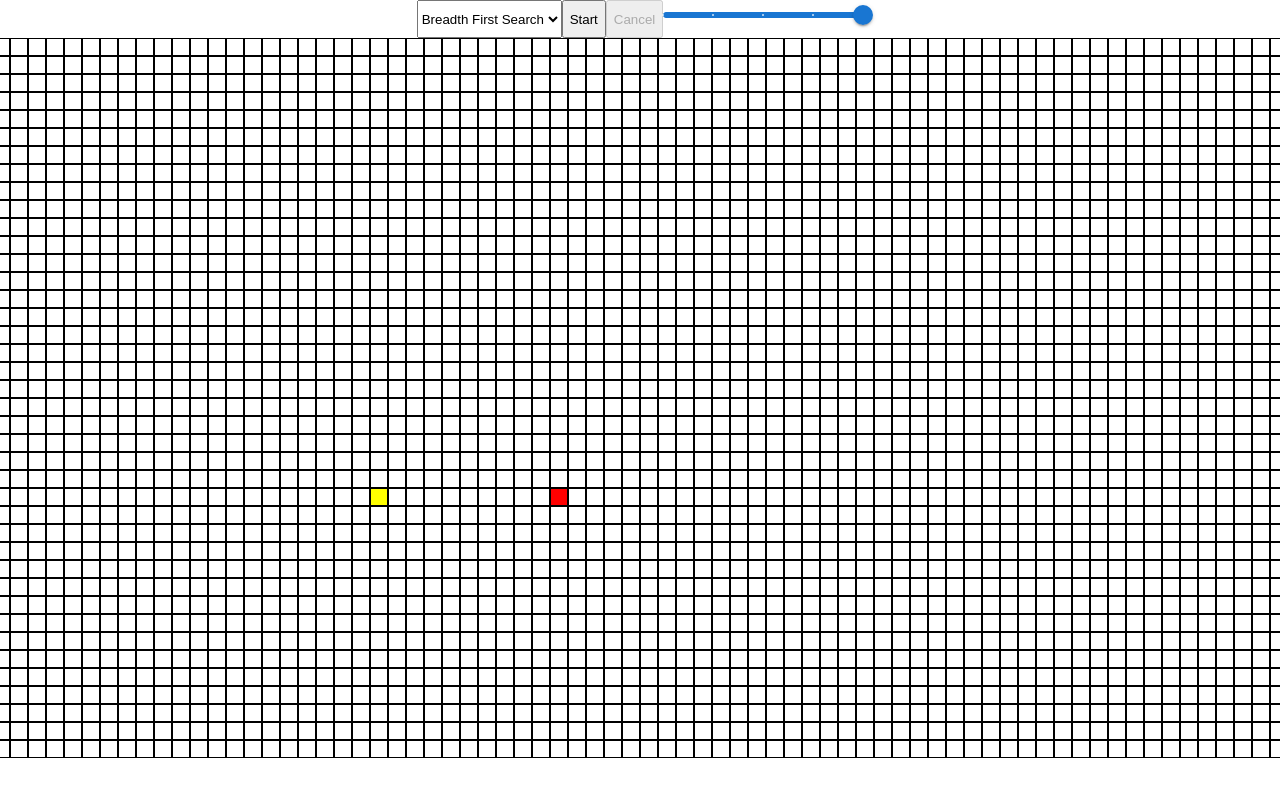
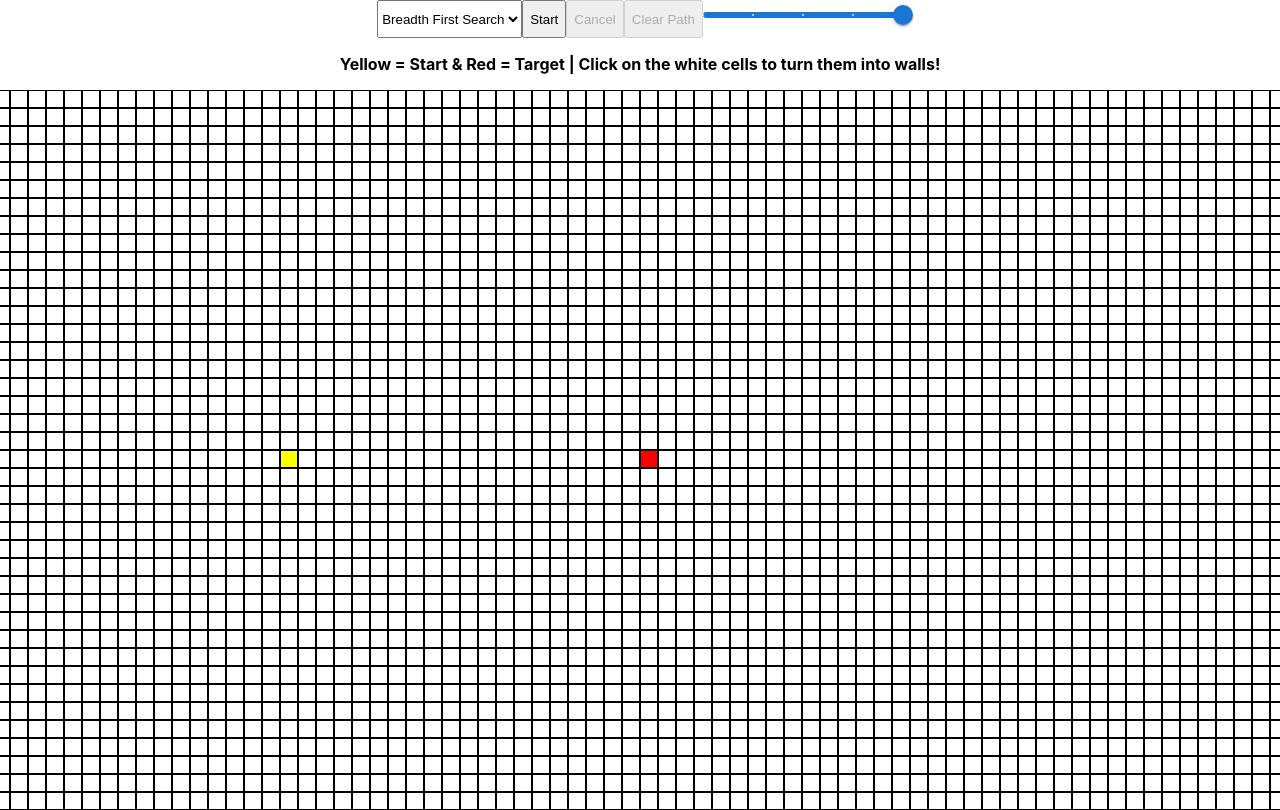
Before and after one commit to stephenjusto247/visualizing-search, a React (Create React App) app: page / in a window 1280 px wide. Shown: the top 810 px of the page. Built offline with nearby package versions, Linux system fonts and the light colour scheme.

Commit message:
implement ability to clear path and change start and target positions

```diff
--- a/src/App.jsx
+++ b/src/App.jsx
@@ -1,4 +1,4 @@
-import React, { useContext, useState } from 'react';
+import React, { useContext, useState, useEffect } from 'react';
 import Box from '@mui/material/Box';
 import Stack from '@mui/material/Stack';
 import Slider from '@mui/material/Slider';
@@ -14,6 +14,10 @@ function App() {
   const [delay, setdelay] = useState(9);
   const [timeouts, setTimeouts] = useState([]);
   const GRIDSIZE = { numRows: 40, numCols: 80 };
+
+  useEffect(() => {
+    console.log(state.started);
+  }, [state]);
 
   function animateShortestPath(path) {
     const currTimeouts = [...timeouts];
@@ -54,24 +58,31 @@ function App() {
   }
 
   function runSelectedAlgorithm() {
+    const currState = { ...state };
     const { startPos } = state;
+    currState.started = true;
+
     switch (algorithm) {
       case 'breadth':
+        currState.message = 'Executing breadth first search';
+        setState(currState);
         return breadthFirstSearch(state.grid, startPos.x, startPos.y);
       case 'depth':
+        currState.message = 'Executing depth first search';
+        setState(currState);
         return depthFirstSearch(state.grid, startPos.x, startPos.y);
       default:
+        currState.message = 'Executing breadth first search';
+        setState(currState);
         return breadthFirstSearch(state.grid, startPos.x, startPos.y);
     }
   }
 
   function handleStart() {
-    if (!state.started) {
+    if (!state.started && !state.setStart && !state.setTarget) {
       handleReset();
       const currTimeouts = [];
       const currState = { ...state };
-      currState.started = true;
-      setState(currState);
       const { visitInOrder, shortestPath } = runSelectedAlgorithm();
       if (visitInOrder.length <= 0) {
         currState.started = false;
@@ -124,8 +135,9 @@ function App() {
           <option value="breadth">Breadth First Search</option>
           <option value="depth">Depth First Search</option>
         </select>
-        <button type="button" onClick={handleStart} disabled={state.started}>Start</button>
+        <button type="button" onClick={handleStart} disabled={state.started || state.setStart || state.setTarget}>Start</button>
         <button type="button" onClick={handleCancel} disabled={!state.started}>Cancel</button>
+        <button type="button" onClick={handleReset} disabled={!needReset}>Clear Path</button>
         <Box sx={{ width: 200 }}>
           <Stack spacing={2} direction="row" sx={{ mb: 1 }} alignItems="center">
             <Slider
@@ -142,6 +154,9 @@ function App() {
           </Stack>
         </Box>
       </div>
+      <div style={{ display: 'flex', fontWeight: 'bold' }}>
+        <p>{state.message}</p>
+      </div>
       <Grid startPos={state.startPos} targetPos={state.targetPos} size={GRIDSIZE} />
     </div>
   );
--- a/src/Store.jsx
+++ b/src/Store.jsx
@@ -3,9 +3,12 @@ import PropTypes from 'prop-types';
 
 const initialState = {
   grid: [],
-  startPos: { x: 25, y: 25 },
-  targetPos: { x: 35, y: 25 },
+  startPos: { x: 20, y: 20 },
+  targetPos: { x: 40, y: 20 },
   started: false,
+  setStart: false,
+  setTarget: false,
+  message: 'Yellow = Start & Red = Target | Click on the white cells to turn them into walls!',
 };
 
 export const Context = createContext();
--- a/src/components/Grid.jsx
+++ b/src/components/Grid.jsx
@@ -40,7 +40,7 @@ export default function Grid({ startPos, targetPos, size }) {
           pos: { x, y },
           isStart: (x === startPos.x && y === startPos.y),
           isTarget: (x === targetPos.x && y === targetPos.y),
-          isWall: false,
+          isWall: state.grid[y] ? state.grid[y][x].isWall : false,
           isPath: false,
           isVisited: false,
         });
--- a/src/components/Node.jsx
+++ b/src/components/Node.jsx
@@ -23,14 +23,40 @@ export default function Node({
   pos, isStart, isTarget, isWall,
 }) {
   const [state, setState] = useContext(Context);
+  const [start, setStart] = useState(isStart);
+  const [target, setTarget] = useState(isTarget);
   const [wall, setWall] = useState(isWall);
 
   function handleClick() {
-    if (!state.started && !isStart && !isTarget) {
+    if (!state.started) {
       const currState = { ...state };
       const node = currState.grid[pos.y][pos.x];
-      node.isWall = !node.isWall;
-      setWall(node.isWall);
+      if (state.setStart && !target && !wall) { // change node to start node
+        currState.message = `New START position set at (${pos.x},${pos.y})`;
+        currState.setStart = false;
+        currState.startPos = { x: pos.x, y: pos.y };
+        node.isStart = true;
+        setStart(true);
+      } else if (state.setTarget && !start && !wall) { // change node to target node
+        currState.message = `New TARGET position set at (${pos.x},${pos.y})`;
+        currState.setTarget = false;
+        currState.targetPos = { x: pos.x, y: pos.y };
+        node.isTarget = true;
+        setTarget(true);
+      } else if (!start && !target && !state.setStart && !state.setTarget) { // change node to wall
+        node.isWall = !node.isWall;
+        setWall(node.isWall);
+      } else if (start && !state.setStart && !state.setTarget) { // remove node as start
+        currState.message = 'Click on a white cell to set it as the START position!';
+        currState.setStart = true;
+        node.isStart = false;
+        setStart(false);
+      } else if (target && !state.setStart && !state.setTarget) { // remove node as target
+        currState.message = 'Click on a white cell to set it as the TARGET position!';
+        currState.setTarget = true;
+        node.isTarget = false;
+        setTarget(false);
+      }
       setState(currState);
     }
   }
@@ -39,7 +65,7 @@ export default function Node({
     <div
       id={`(${pos.x},${pos.y})`}
       className={
-      `node${isStart ? ' start' : ''}${isTarget ? ' target' : ''}${wall ? ' wall' : ''}`
+      `node${start ? ' start' : ''}${target ? ' target' : ''}${wall ? ' wall' : ''}`
       }
       aria-label="Node"
       role="button"
```
